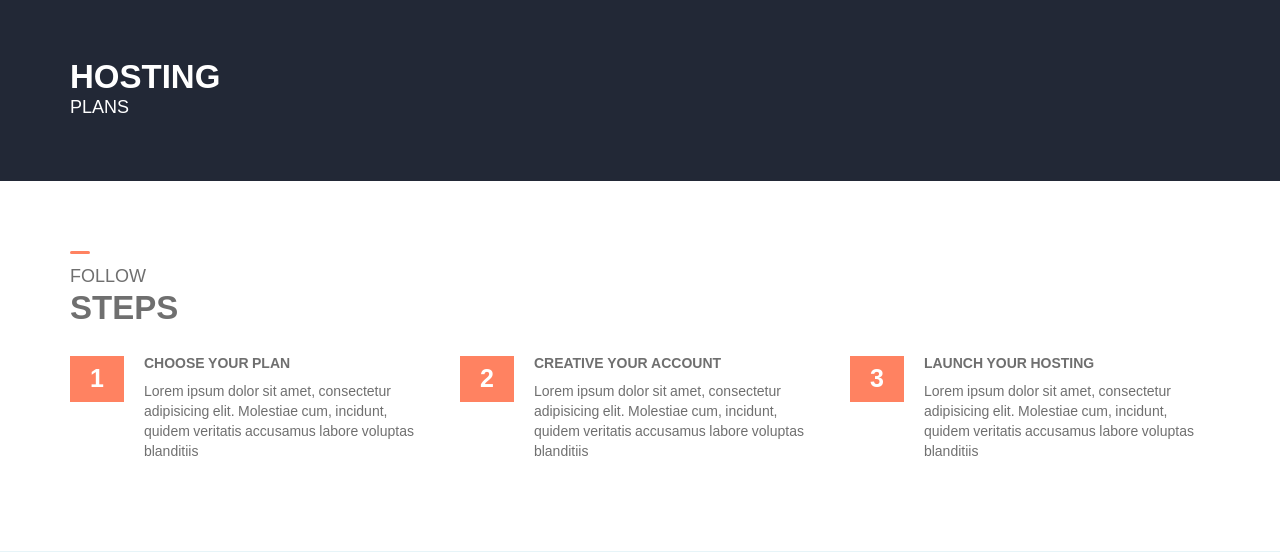
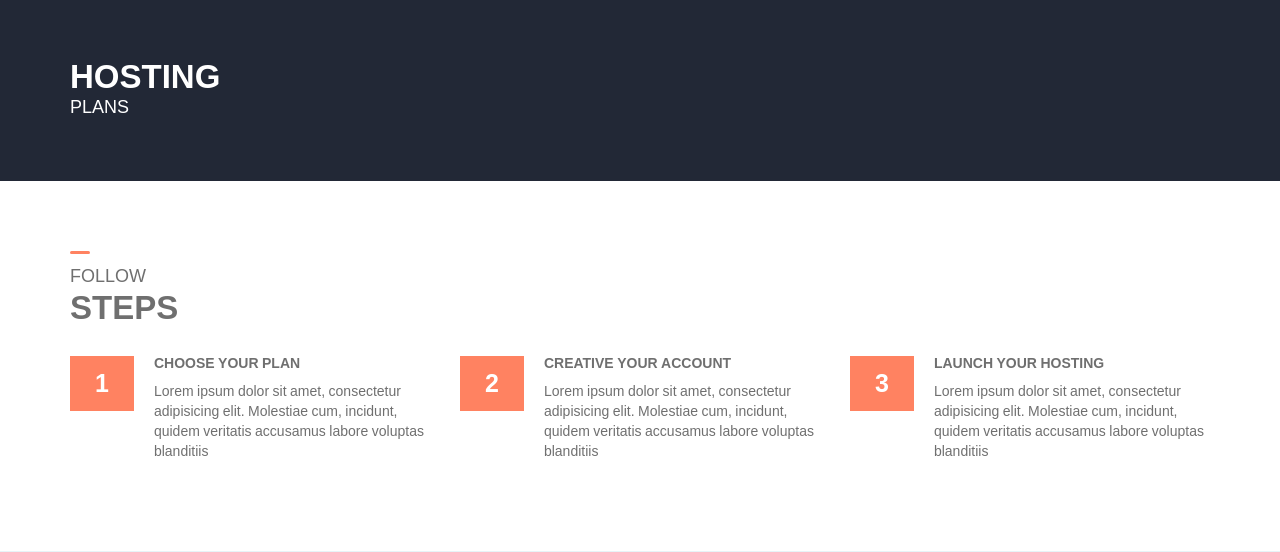
Before and after one commit to puh50/Bootstrap-3-site, a PHP site: page /Hosting_Plans.html in a window 1280 px wide. Shown: the part 161-713 px from the top of the page. Run offline with PHP 8.4, Linux system fonts and the light colour scheme.

Commit message:
last changes after finishing

```diff
--- a/Site/Hosting_Plans.html
+++ b/Site/Hosting_Plans.html
@@ -10,6 +10,7 @@
     <link rel="stylesheet" href="css/slick.css">
     <link rel="stylesheet" href="select2/css/select2.css">
     <link rel="stylesheet" href="css/style.css">
+    <link rel="stylesheet" href="css/service.css">
     <link rel="stylesheet" href="css/hosting-plans.css">
 </head>
 <body>
@@ -92,26 +93,29 @@
                         <h4 class="uppercase-title title-block-h4 opacity-7">Steps</h4>
                     </div>
                 </div>
-                <div class="row">
+                <div class="row count-block">
                     <div class="follow-steps-block col-xs-12 col-sm-6 col-lg-4 margined-bottom">
-                        <div class="sqare">1</div>
-                        <div class="">
+                        <div class="counter">
+                            <div>
                                 <h3 class="item-title uppercase-bold-title opacity-7">Choose your plan</h3>
                                 <p class="opacity-7">Lorem ipsum dolor sit amet, consectetur adipisicing elit. Molestiae cum, incidunt, quidem veritatis accusamus labore voluptas blanditiis</p>
                             </div>
                         </div>
+                    </div>
                     <div class="follow-steps-block col-xs-12 col-sm-6 col-lg-4 margined-bottom">
-                        <div class="sqare">2</div>
-                        <div class="">
+                        <div class="counter">
+                            <div>
                                 <h3 class="item-title uppercase-bold-title opacity-7">Creative your account</h3>
                                 <p class="opacity-7">Lorem ipsum dolor sit amet, consectetur adipisicing elit. Molestiae cum, incidunt, quidem veritatis accusamus labore voluptas blanditiis</p>
                             </div>
                         </div>
+                    </div>
                     <div class="follow-steps-block col-xs-12 col-sm-6 col-lg-4 margined-bottom">
-                        <div class="sqare">3</div>
-                        <div class="">
+                        <div class="counter">
+                            <div>
                                 <h3 class="item-title uppercase-bold-title opacity-7">Launch your hosting</h3>
                                 <p class="opacity-7">Lorem ipsum dolor sit amet, consectetur adipisicing elit. Molestiae cum, incidunt, quidem veritatis accusamus labore voluptas blanditiis</p>
+                            </div>
                         </div>
                     </div>
                 </div>
--- a/Site/css/hosting-plans.css
+++ b/Site/css/hosting-plans.css
@@ -4,13 +4,16 @@
     display: flex;
     align-items: flex-start;
 }
-.sqare {
-    padding: 5px 20px;
+.counter {
+    display: flex;
+}
+.counter:before {
+    height: 55px;
+    font-size: 25px;
+    padding: 10px 25px;
     margin-right: 20px;
     background-color: var(--orange);
-    color: var(--white);
-    font-size: 25px;
-    font-weight: bold;
+    display: block;
 }
 .item-title {
     font-size: 14px;
--- a/Site/css/service.css
+++ b/Site/css/service.css
@@ -21,6 +21,9 @@
 .featured-services-image {
     height: 160px;
 }
+
+/* Latest News */
+
 .title-block-latest-news {
     padding-left: 15px;
 }
@@ -49,7 +52,17 @@
     justify-content: center;
     align-items: center;
 }
-
+.count-block {
+    counter-reset: myCounter;
+}
+.counter:before {
+    counter-increment: myCounter;
+    content: counter(myCounter);
+    color: #fff;
+    font-weight: bold;
+    display: block;
+    text-align: center;
+}
 @media screen and (max-width: 1199px) {
     .featured-services-border {
         border-right: none;
--- a/Site/css/style.css
+++ b/Site/css/style.css
@@ -95,8 +95,6 @@ a:link {
     background-color: var(--blue);
 }
 
-/*Section  1*/
-
 /*Header*/
 
 /*Logo*/
@@ -175,11 +173,11 @@ a:link {
 .menu-item a {
     color: var(--white);
     text-transform: uppercase;
-    padding: 20px 23px 20px 23px;
+    padding: 20px 23px;
     display: block;
 }
 .menu-item a:hover {
-    background-color: none;
+    background-color: var(--blue);
 }
 .active {
     background-color: var(--blue);
```
Also changed, not shown: Site/Service.html (+4 -7 lines), Site/css/faq.css (+9 -0 lines). Lines whose indentation alone changed are shown as unchanged.
